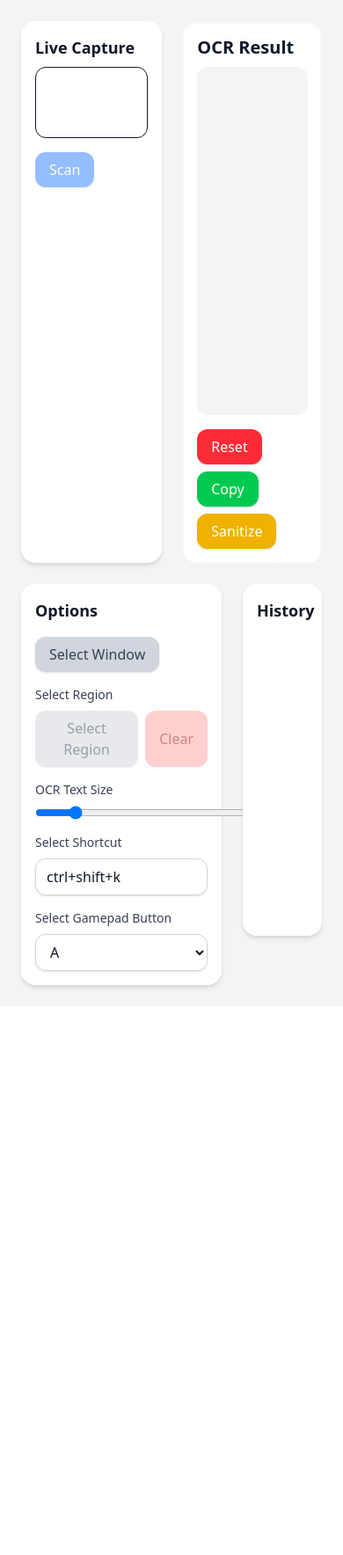
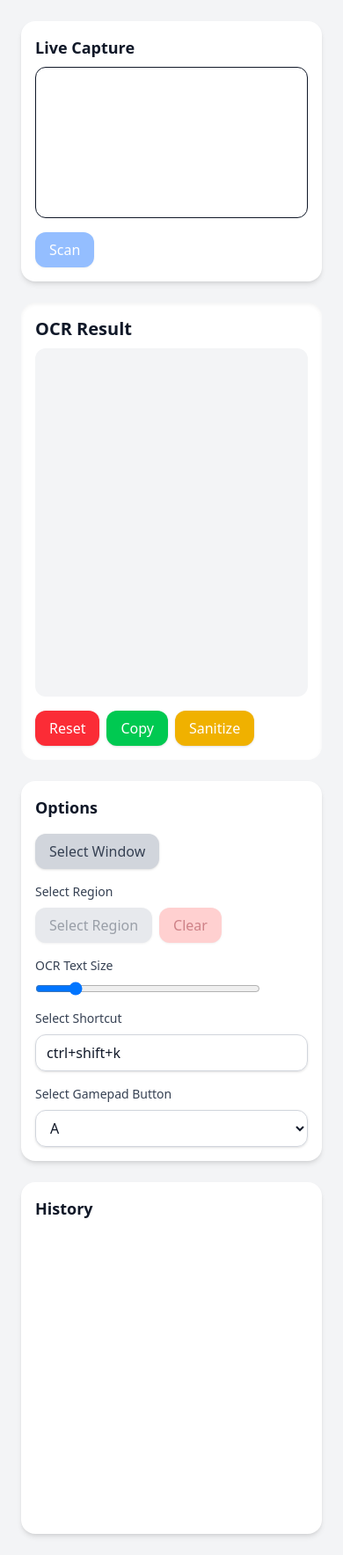
Before and after one commit to Rob1Sim/Asobitai, a Flask app: page / in a window 390 px wide. Shown: the part 64-1832 px from the top of the page at 88% size. Before the commit the page ends 1193 px from the top, so only its background shows below. Run offline with Flask 3, Linux system fonts and the light colour scheme.

Commit message:
feat: enhance responsive layout for video input and OCR result sections

```diff
--- a/static/output.css
+++ b/static/output.css
@@ -696,6 +696,26 @@
       outline-style: none;
     }
   }
+  .lg\:w-1\/2 {
+    @media (width >= 64rem) {
+      width: calc(1/2 * 100%);
+    }
+  }
+  .lg\:w-1\/3 {
+    @media (width >= 64rem) {
+      width: calc(1/3 * 100%);
+    }
+  }
+  .lg\:w-2\/3 {
+    @media (width >= 64rem) {
+      width: calc(2/3 * 100%);
+    }
+  }
+  .lg\:flex-row {
+    @media (width >= 64rem) {
+      flex-direction: row;
+    }
+  }
   .dark\:bg-gray-700 {
     @media (prefers-color-scheme: dark) {
       background-color: var(--color-gray-700);
--- a/templates/index.html
+++ b/templates/index.html
@@ -33,9 +33,9 @@
       </div>
     </header>
     <main class="min-h-screen bg-gray-100 dark:bg-gray-900 text-gray-900 dark:text-gray-100 p-6">
-      <div class="flex gap-6">
+      <div class="flex flex-col lg:flex-row gap-6">
         <!-- Video Input -->
-        <div class="w-1/2 bg-white dark:bg-gray-800 rounded-2xl shadow-md p-4">
+        <div class="w-full lg:w-1/2 bg-white dark:bg-gray-800 rounded-2xl shadow-md p-4">
           <h2 class="text-lg font-semibold mb-2">Live Capture</h2>
           <div class="rounded-xl overflow-hidden border">
             <video id="video" autoplay class="w-full h-auto object-cover"></video>
@@ -52,7 +52,7 @@
         </div>
 
         <!-- OCR Result -->
-        <div class="w-1/2 flex flex-col">
+        <div class="w-full lg:w-1/2 flex flex-col">
           <div class="bg-white dark:bg-gray-800 rounded-2xl shadow-inner p-4 flex-1">
             <h2 class="text-xl font-semibold mb-2">OCR Result</h2>
             <div id="ocr-result" class="whitespace-pre-wrap font-mono text-gray-800 dark:text-gray-100 bg-gray-100 dark:bg-gray-700 p-4 rounded-xl flex-1 min-h-0 h-99 overflow-y-auto grow"></div>
@@ -93,8 +93,8 @@
       </div>
 
       <!-- Options Panel -->
-      <div class="mt-6 flex gap-6 w-full max-w-screen-xl mx-auto">
-        <div class="bg-white dark:bg-gray-800 rounded-2xl shadow-md p-4 w-2/3">
+      <div class="mt-6 flex flex-col lg:flex-row gap-6 w-full max-w-screen-xl mx-auto">
+        <div class="bg-white dark:bg-gray-800 rounded-2xl shadow-md p-4 w-full lg:w-2/3">
           <h2 class="text-lg font-semibold mb-4">Options</h2>
           <div class="flex flex-col gap-4">
             <!-- Select Window -->
@@ -144,7 +144,7 @@
         </div>
 
         <!-- OCR History Panel -->
-        <div class="w-1/3 bg-white dark:bg-gray-800 rounded-2xl shadow-md p-4 h-[400px] overflow-y-auto">
+        <div class="w-full lg:w-1/3 bg-white dark:bg-gray-800 rounded-2xl shadow-md p-4 h-[400px] overflow-y-auto">
           <h2 class="text-lg font-semibold mb-4">History</h2>
           <div id="ocr-history" class="flex flex-col gap-2">
           </div>
```
